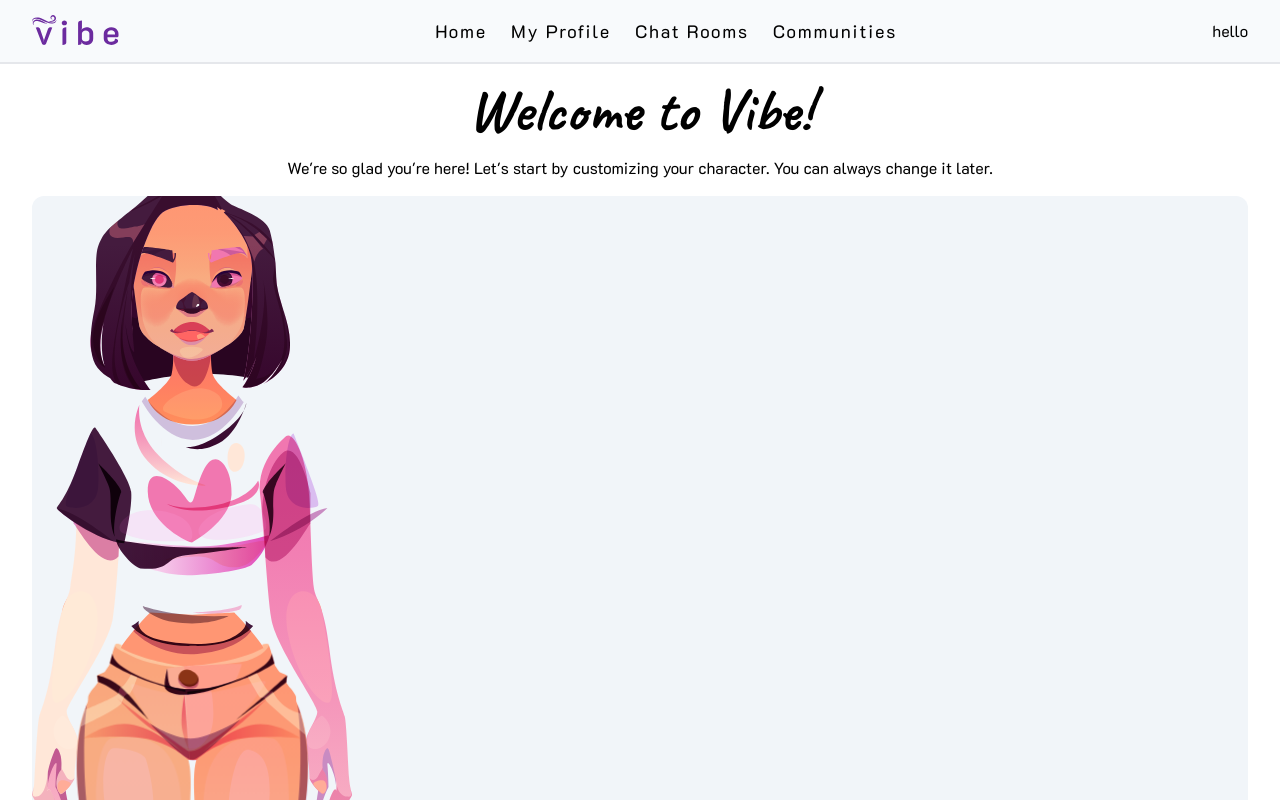
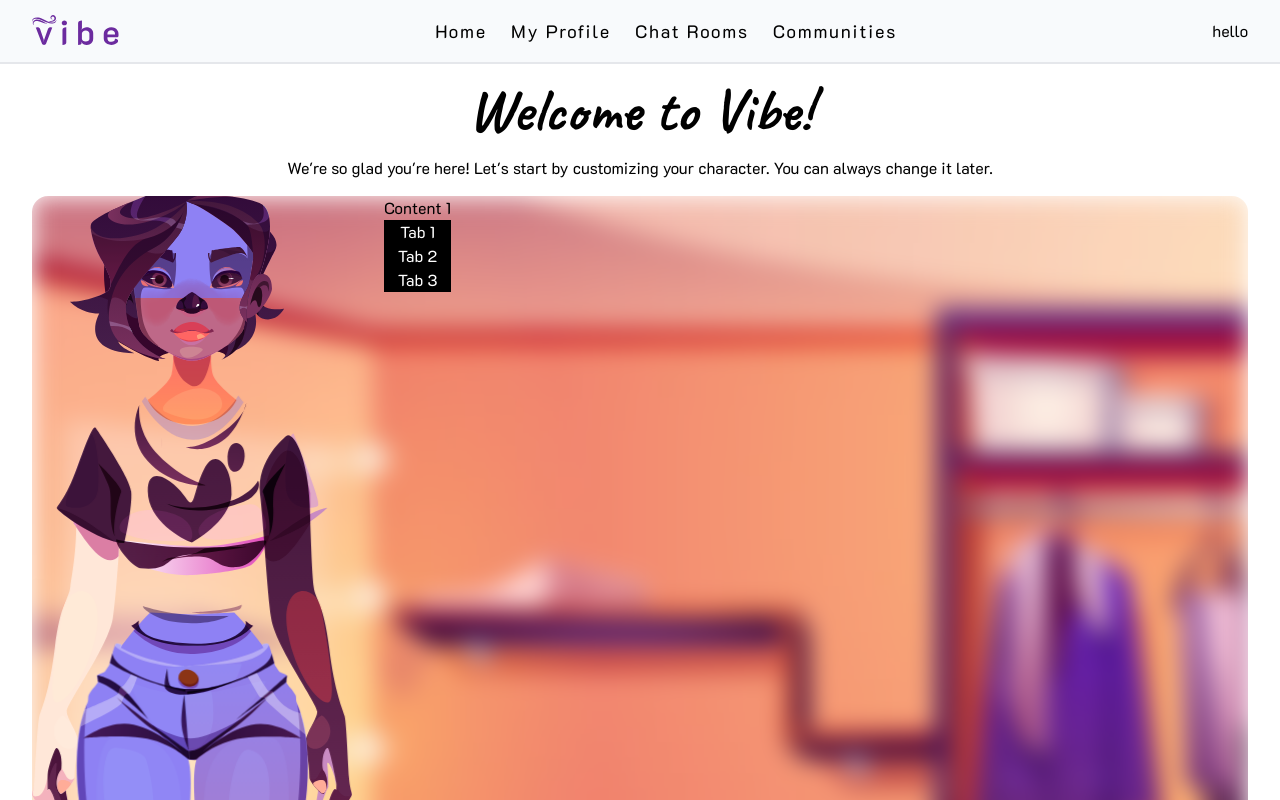
Before and after one commit to anthonytoumaibrahim/vibe, a Next.js app in the folder frontend/: page /boarding in a window 1280 px wide. Shown: the top 800 px of the page. Built offline with nearby package versions, Linux system fonts and the light colour scheme.

Commit message:
Add Boarding background

```diff
--- a/frontend/app/(user)/2d/body/female_body1.json
+++ b/frontend/app/(user)/2d/body/female_body1.json
@@ -1,4 +1,5 @@
 {
   "width": 320,
+  "height": 953,
   "marginTop": 146
 }
--- a/frontend/app/(user)/2d/body/male_body1.json
+++ b/frontend/app/(user)/2d/body/male_body1.json
@@ -1,4 +1,4 @@
 {
-  "width": 320,
-  "marginTop": 146
+  "width": 380,
+  "marginTop": 140
 }
--- a/frontend/app/(user)/2d/hair/hair2.json
+++ b/frontend/app/(user)/2d/hair/hair2.json
@@ -1,15 +1,16 @@
 {
   "width": 200,
   "top": -10,
-  "left": 38,
+  "marginLeft": -22,
   "z": 10,
   "parts": [
     {
       "position": "absolute",
+      "center": true,
       "width": 180,
-      "left": 75,
       "top": 0,
-      "z": 0,
+      "marginLeft": 2,
+      "z": -1,
       "postfix": "backdrop"
     }
   ]
--- a/frontend/app/(user)/2d_components/Part.tsx
+++ b/frontend/app/(user)/2d_components/Part.tsx
@@ -20,30 +20,34 @@ const Part = async ({
   const filename = name ? name + id : type + id;
   const SvgComponent = dynamic(() => import(`../2d/${type}/${filename}.svg`));
   const json = await import(`../2d/${type}/${filename}.json`);
-  const { width, top, left, z, marginTop, parts } = json;
+  const { width, height, top, left, translateX, marginLeft, z, marginTop, parts } = json;
   return (
     <>
       <SvgComponent
         width={width}
-        style={{ top, left, marginTop, zIndex: z }}
+        height={height}
+        style={{ top, left, marginTop, translateX, marginLeft, zIndex: z }}
         className={`${absolute || center ? "absolute" : ""} ${
           center ? "left-1/2 -translate-x-1/2" : ""
         } ${className}`}
       />
-      {parts?.map((part) => {
-        const { width, position, left, top, z, postfix } = part;
+      {parts?.map((part, index) => {
+        const { width, position, center, left, marginLeft, top, z, postfix } = part;
         const SubSvgComponent = dynamic(
           () => import(`../2d/${type}/${type + id}_${postfix}.svg`)
         );
         return (
           <SubSvgComponent
+            key={index}
             width={width}
             style={{
               position: position,
               top,
               left,
+              marginLeft,
               zIndex: z,
             }}
+            className={`${center ? "left-1/2 -translate-x-1/2" : ""}`}
           />
         );
       })}
--- /dev/null
+++ b/frontend/app/(user)/boarding/components/Tabs.tsx
@@ -0,0 +1,22 @@
+"use client";
+
+import { Tab } from "@headlessui/react";
+
+const Tabs = () => {
+  return (
+    <Tab.Group>
+      <Tab.Panels>
+        <Tab.Panel>Content 1</Tab.Panel>
+        <Tab.Panel>Content 2</Tab.Panel>
+        <Tab.Panel>Content 3</Tab.Panel>
+      </Tab.Panels>
+      <Tab.List className="flex flex-col bg-black text-white">
+        <Tab>Tab 1</Tab>
+        <Tab>Tab 2</Tab>
+        <Tab>Tab 3</Tab>
+      </Tab.List>
+    </Tab.Group>
+  );
+};
+
+export default Tabs;
--- a/frontend/app/(user)/boarding/page.tsx
+++ b/frontend/app/(user)/boarding/page.tsx
@@ -1,4 +1,6 @@
 import Part from "../2d_components/Part";
+import Tabs from "./components/Tabs";
+import Image from "next/image";
 
 const Boarding = async () => {
   return (
@@ -11,9 +13,18 @@ const Boarding = async () => {
         </p>
       </section>
 
-      <div className="w-full min-h-[1024px] bg-slate-100 mt-4 rounded-t-xl flex gap-8 relative overflow-hidden">
-        <div className="absolute z-0">
-          <Part type="hair" absolute={true} id={1} />
+      <div className="w-full min-h-[1024px] mt-4 rounded-2xl flex gap-8 relative overflow-hidden">
+        <Image
+          src="/images/boarding_bg.webp"
+          alt=""
+          className="object-cover object-left filter blur-md -z-10"
+          sizes="100vw"
+          priority={true}
+          fill
+        />
+
+        <div className="relative z-0">
+          <Part type="hair" center={true} id={2} />
           <Part type="face" id={1} center={true} />
           <Part type="eyebrow" id={5} center={true} />
           <Part type="eye" center={true} id={5} />
@@ -21,6 +32,10 @@ const Boarding = async () => {
           <Part type="mouth" center={true} id={6} />
           <Part type="body" name="female_body" id={1} />
         </div>
+
+        <div>
+          <Tabs />
+        </div>
       </div>
     </>
   );
```
Also changed, not shown: frontend/public/images/boarding_bg.webp (added).
